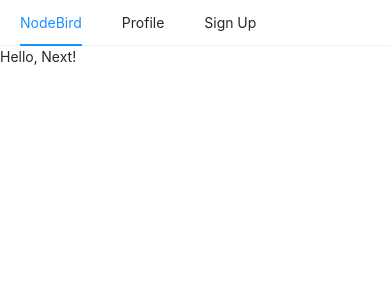
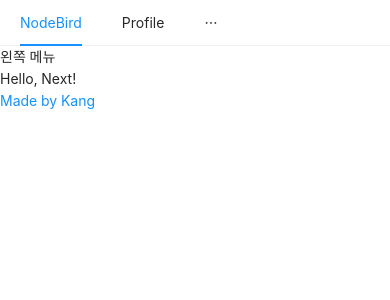
Before and after one commit to guswns951230/NodeBird-React, a Next.js app in the folder front/: page / in a window 390 px wide. Shown: the top 300 px of the page. Built offline with nearby package versions, Linux system fonts and the light colour scheme.

Commit message:
반응형 grid 사용하기

```diff
--- a/front/components/AppLayout.js
+++ b/front/components/AppLayout.js
@@ -1,6 +1,6 @@
 import PropTypes from 'prop-types';
 import Link from 'next/link';
-import { Menu } from 'antd';
+import { Menu, Input, Row, Col } from 'antd';
 
 const AppLayout = ({ children }) => {
   return (
@@ -15,10 +15,24 @@
         </Menu.Item>
 
         <Menu.Item>
+          <Input.Search enterButton style={{ verticalAlign: 'middle' }} />
+        </Menu.Item>
+
+        <Menu.Item>
           <Link href="/signup"><a>Sign Up </a></Link>
         </Menu.Item>
       </Menu>
-      {children}
+      <Row gutter={8}>
+        <Col xs={24} md={6}>
+          왼쪽 메뉴
+        </Col>
+        <Col xs={24} md={12}>
+          {children}
+        </Col>
+        <Col xs={24} md={6}>
+          <a href="https://github.com/guswns951230" target="_blank" rel="noreferrer noopener">Made by Kang</a>
+        </Col>
+      </Row>
     </div>
   );
 };
```
